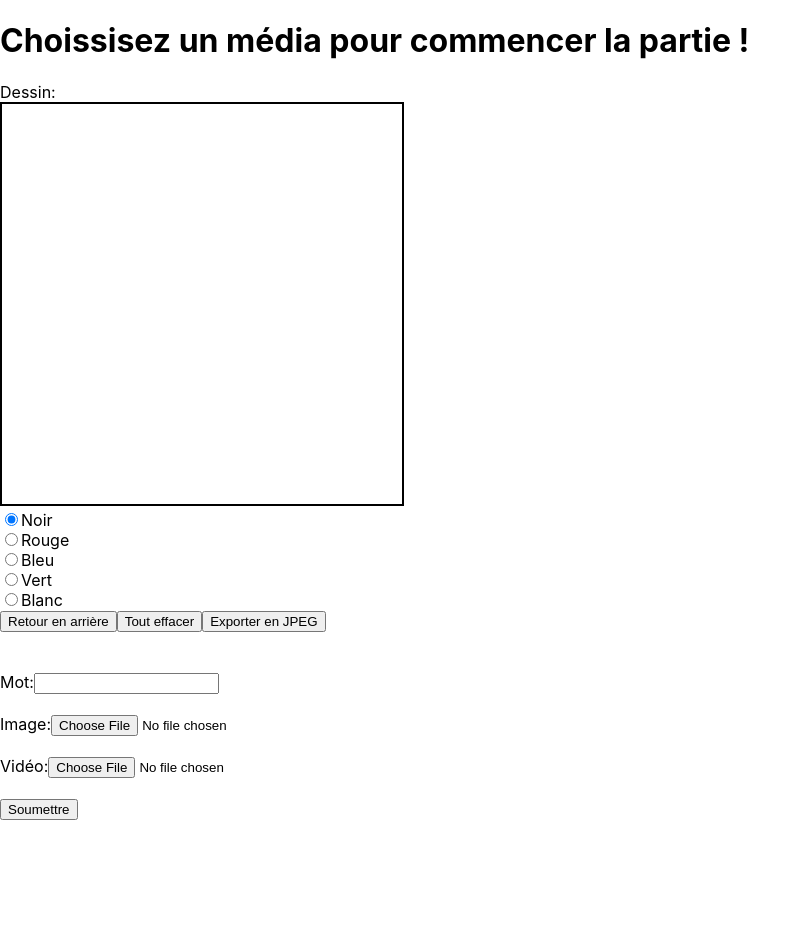
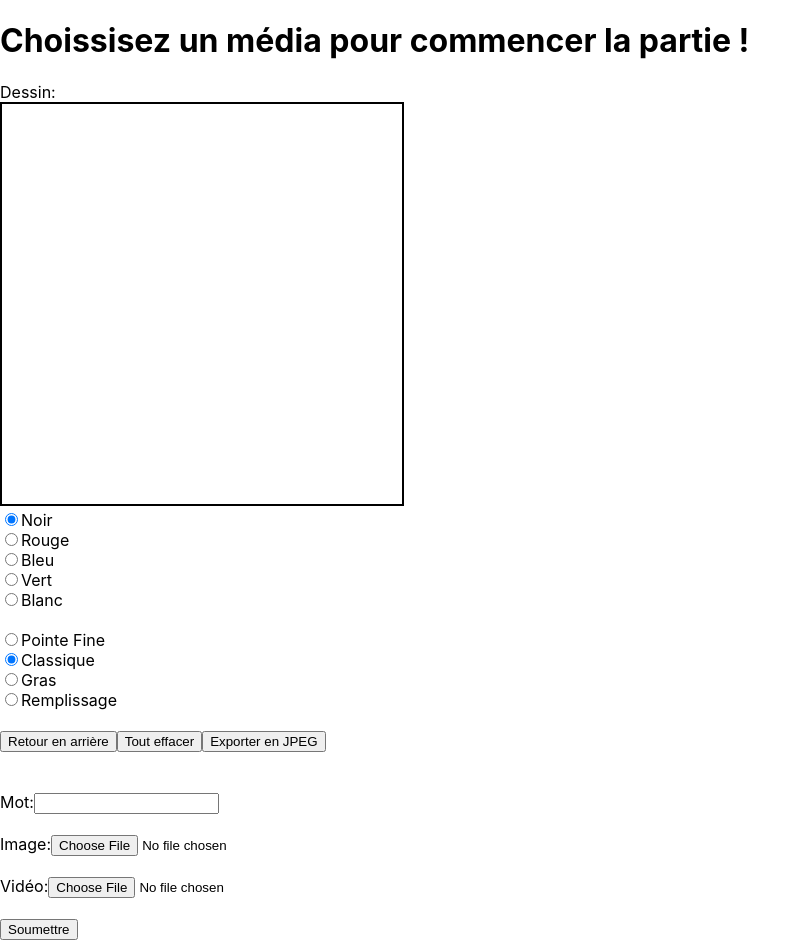
Before and after one commit to Pierre-Hugo/Projet_v1, a React (Create React App) app in the folder frontend-react/: page /export in a window 1280 px wide. Shown: the whole page, without its empty margins (0-810 px from the left). Before the commit the page ends 820 px from the top, so only its background shows below. Built offline with nearby package versions, Linux system fonts and the light colour scheme; no server answers.

Commit message:
Implémentation et debug
implémentation des différentes tailles de crayon et debug divers plus ou moins fructueux

```diff
--- a/frontend-react/src/App.js
+++ b/frontend-react/src/App.js
@@ -1,6 +1,6 @@
 import React, { useEffect, useState } from 'react';
 import { BrowserRouter, Routes, Route } from 'react-router-dom';
-import sha256 from 'crypto-js/sha256';  // Assurez-vous d'avoir la bibliothèque crypto-js installée
+import sha256 from 'crypto-js/sha256';
 
 import Room from './pages/Room';
 import Export from './pages/Export';
@@ -50,7 +50,6 @@ function App({ ws }) {
   }
 
   function hashUserID(userID) {
-    // Utilisez la fonction de hachage SHA-256 sur l'identifiant utilisateur
     return sha256(userID).toString();
   }
 
--- a/frontend-react/src/components/Canvas.js
+++ b/frontend-react/src/components/Canvas.js
@@ -1,5 +1,4 @@
 import React, { Component } from 'react';
-//import { createCanvas, loadImage } from 'canvas';
 
 class CanvasComponent extends Component {
   constructor(props) {
@@ -22,7 +21,7 @@ class CanvasComponent extends Component {
       const rect = canvas.getBoundingClientRect();
       return {
         x: e.touches[0].clientX - rect.left,
-        y: e.touches[0].clientY - rect.top
+        y: e.touches[0].clientY - rect.top,
       };
     };
 
@@ -79,6 +78,20 @@ class CanvasComponent extends Component {
       });
     });
 
+    const sizes = [
+      { id: 'small', size: 1 },
+      { id: 'medium', size: 3 },
+      { id: 'large', size: 7 },
+      { id: 'fill', size: 17},
+    ];
+
+    sizes.forEach((sizeData) => {
+      const button = document.getElementById(sizeData.id);
+      button.addEventListener('click', () => {
+        ctx.lineWidth = sizeData.size;
+      });
+    });
+
     ctx.lineWidth = 3;
   }
 
@@ -102,18 +115,12 @@ class CanvasComponent extends Component {
       const reader = new FileReader();
       reader.onload = () => {
         const arrayBuffer = reader.result;
-        ws.send("jf:" + arrayBuffer);
+        ws.send("unityjf:" + arrayBuffer);
         console.log('Exportation du canvas en JPEG et envoi réussi via WebSocket !');
       };
       reader.readAsArrayBuffer(blobData);
     }
-
-
-
-
   };
-
-
 
   render() {
     return (
@@ -140,6 +147,20 @@ class CanvasComponent extends Component {
         <input type="radio" id="white" name="color" />
         <label htmlFor="white">Blanc</label>
         <br />
+        <br />
+        <input type="radio" id="small" name="size" />
+        <label htmlFor="small">Pointe Fine</label>
+        <br />
+        <input type="radio" id="medium" name="size" defaultChecked />
+        <label htmlFor="medium">Classique</label>
+        <br />
+        <input type="radio" id="large" name="size" />
+        <label htmlFor="large">Gras</label>
+        <br />
+        <input type="radio" id="fill" name="size" />
+        <label htmlFor="fill">Remplissage</label>
+        <br />
+        <br />
         <button ref={this.clearButtonRef}>Retour en arrière</button>
         <button ref={this.clearAllRef}>Tout effacer</button>
         <button onClick={this.exportCanvasAsJPEG}>Exporter en JPEG</button>
--- a/frontend-react/src/pages/Export.js
+++ b/frontend-react/src/pages/Export.js
@@ -122,12 +122,12 @@ function Export({ws}) {
     formData.append('mot', mot);
     if (image) {
       formData.append('image', image);
-      await sendFileToWebSocket(image);
+      await sendFileToWebSocket("unityjf:" + image);
     }
 
     if (video) {
       formData.append('video', video);
-      await sendFileToWebSocket(video);
+      await sendFileToWebSocket("unityjf:" + video);
     }
 
     try {
@@ -137,7 +137,7 @@ function Export({ws}) {
         mot: mot,
       };
 
-      ws.send(JSON.stringify(dataToSend));
+      ws.send("unityjf:" + JSON.stringify(dataToSend));
 
       // Clear the form after sending
       setInputMot('');
```
